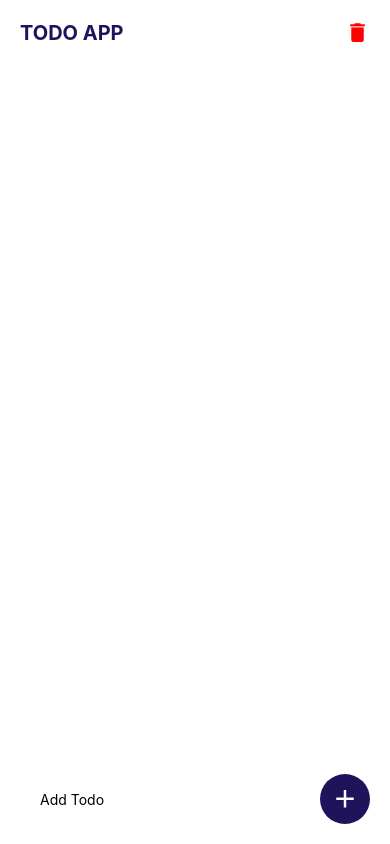
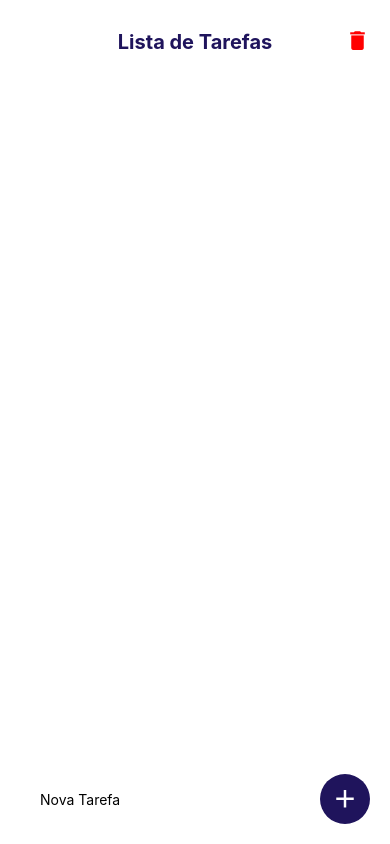
Before and after one commit to Luizcavalcantte/to-do-rn-expo, a React Native app: screen / in a window 390 px wide. Built offline with nearby package versions, Linux system fonts and the light colour scheme.

Commit message:
Update App.js

```diff
--- a/App.js
+++ b/App.js
@@ -153,9 +153,15 @@ const App = () => {
         <Text
           style={{ fontWeight: "bold", fontSize: 20, color: COLORS.primary }}
         >
-          TODO APP
+          Lista de Tarefas
         </Text>
-        <Icon name="delete" size={25} color={"red"} onPress={clearTodos} />
+        <Icon
+          name="delete"
+          size={25}
+          color={"red"}
+          onPress={clearTodos}
+          style={{ position: "absolute", right: 20, top: 28 }}
+        />
       </View>
       <FlatList
         showsVerticalScrollIndicator={false}
@@ -166,7 +172,7 @@ const App = () => {
       <View style={styles.footer}>
         <View style={styles.inputContainer}>
           <TextInput
-            placeholder="Add Todo"
+            placeholder="Nova Tarefa"
             value={textInput}
             onChangeText={(text) => setTextInput(text)}
           />
@@ -199,10 +205,11 @@ const styles = StyleSheet.create({
   },
 
   header: {
+    paddingTop: 30,
     padding: 20,
     flexDirection: "row",
     alignItems: "center",
-    justifyContent: "space-between",
+    justifyContent: "center",
   },
   footer: {
     position: "absolute",
```
